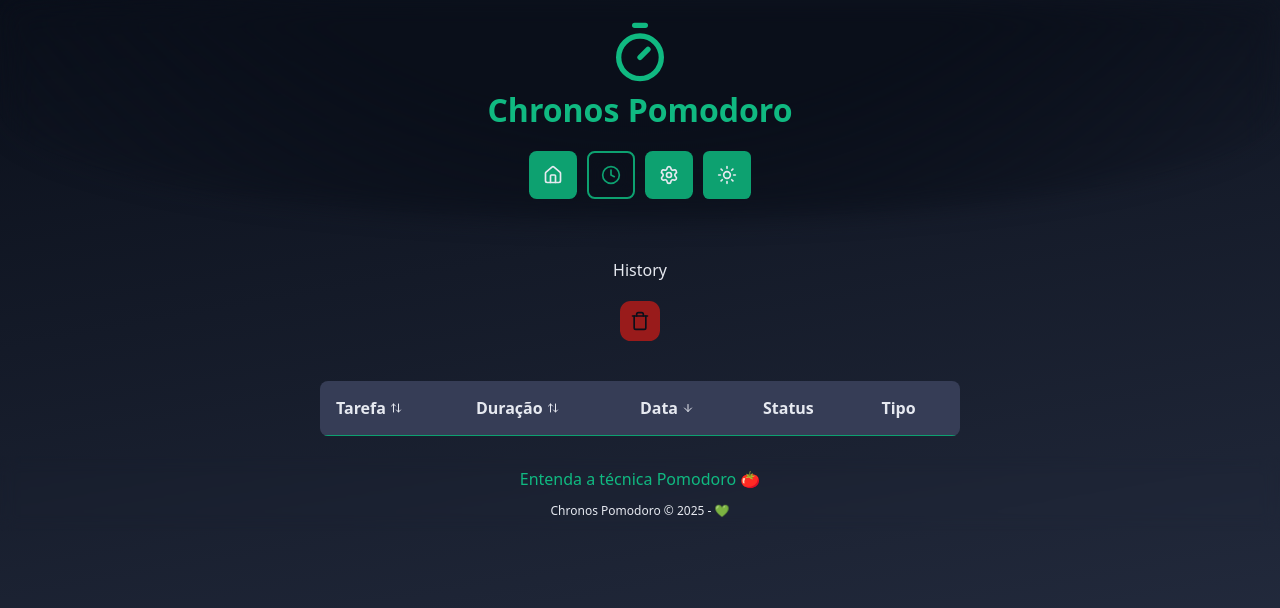
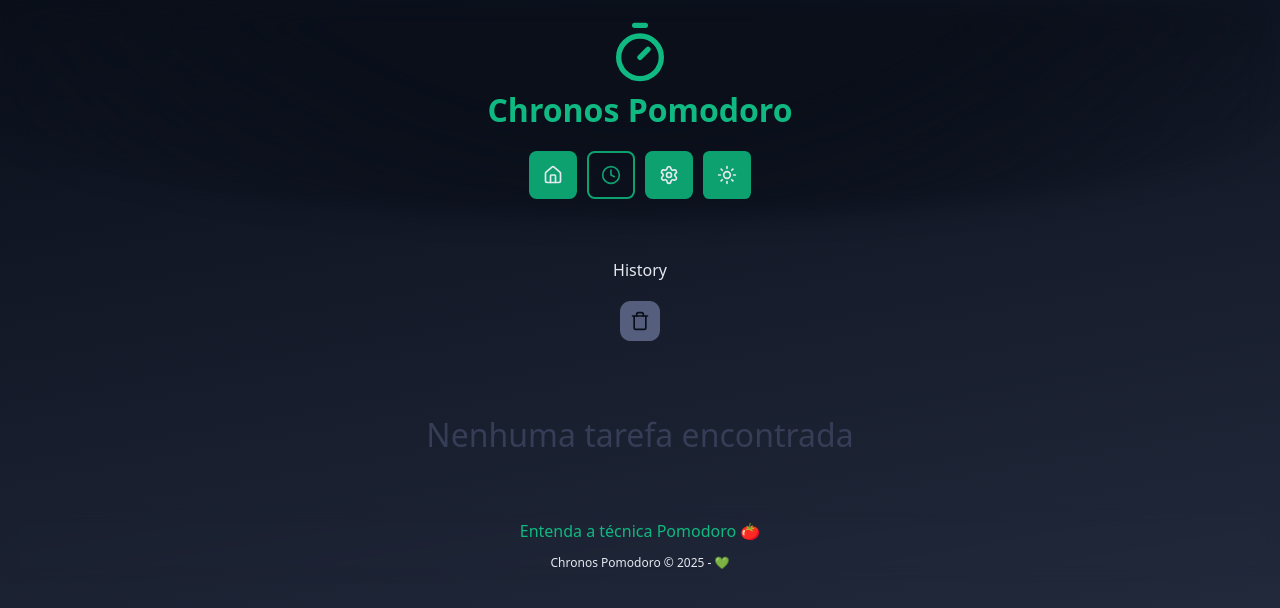
Before and after one commit to StealthWorm/chronos-pomodoro, a React (Vite) app: page /history in a window 1280 px wide. Shown: the top 608 px of the page. Built offline with nearby package versions, Linux system fonts and the light colour scheme.

Commit message:
feat: included reset History with initial state on click in the trash Button. Included new action to handle this option and styles to display when there are no options available

```diff
--- a/src/contexts/TaskContext/TaskContextProvider.tsx
+++ b/src/contexts/TaskContext/TaskContextProvider.tsx
@@ -58,6 +58,11 @@ export function TaskContextProvider({ children }: TasksContextProviderProps) {
     dispatch(interruptTaskAction());
   }
 
+  const resetState = () => {
+    dispatch(resetAction());
+    localStorage.removeItem('state');
+  }
+
   useEffect(() => {
     if (state.currentCycle >= 8 && !state.activeTask) {
       dispatch(resetAction());
@@ -89,8 +94,7 @@ export function TaskContextProvider({ children }: TasksContextProviderProps) {
       state,
       createNewTask,
       interruptTask,
-      endTask: () => { },
-      reset: () => { }
+      reset: resetState,
     }}
     >
       {children}
--- a/src/contexts/TaskContext/index.tsx
+++ b/src/contexts/TaskContext/index.tsx
@@ -6,7 +6,6 @@ export type TaskContextType = {
   state: TaskStateModel;
   createNewTask: (task: TaskModel) => void;
   interruptTask: () => void;
-  endTask: () => void;
   reset: () => void;
 };
 
--- a/src/pages/History/index.tsx
+++ b/src/pages/History/index.tsx
@@ -1,3 +1,4 @@
+import { useEffect, useState } from 'react';
 import { ArrowDownIcon, ArrowUpDownIcon, ArrowUpIcon, TrashIcon } from 'lucide-react'
 import { Container } from '../../components/Container';
 import { Heading } from '../../components/Heading';
@@ -6,12 +7,11 @@ import { useTaskContext } from '../../contexts/TaskContext/useTaskContext';
 import { formatDate } from '../../utils/formatDate';
 import { formatTime } from '../../utils/formatTime';
 import { getTaskStatus } from '../../utils/getTaskStatus';
+import { sortTasks, type SortTasksOptions } from '../../utils/sortTasks';
 import styles from './styles.module.css';
-import { sortTasks, type SortTasksOptions } from '../../utils/sortTasks';
-import { useState } from 'react';
 
 export function History() {
-  const { state } = useTaskContext();
+  const { state, reset } = useTaskContext();
   const [sortTasksOptions, setSortTasksOptions] = useState<SortTasksOptions>(() => {
     return {
       tasks: sortTasks({ tasks: state.tasks }),
@@ -40,6 +40,27 @@ export function History() {
     });
   }
 
+  const handleDeleteAllTasks = () => {
+    if (!confirm('Tem certeza que deseja apagar todo o histórico?')) {
+      return;
+    }
+
+    reset();
+  }
+
+  useEffect(() => {
+    setSortTasksOptions(prev => ({
+      ...prev,
+      tasks: sortTasks({
+        tasks: state.tasks,
+        field: prev.field,
+        direction: prev.direction
+      }),
+    }));
+  }, [state.tasks]);
+
+  const hasTasks = sortTasksOptions.tasks.length > 0;
+
   return (
     <div className={styles.historyContainer}>
       <Container>
@@ -51,11 +72,13 @@ export function History() {
               color='error'
               aria-label='Apagar todo o histórico'
               title='Apagar histórico'
+              onClick={handleDeleteAllTasks}
+              disabled={!hasTasks}
             />
           </span>
         </Heading>
       </Container>
-
+      {hasTasks ? (
         <Container>
           <div className={styles.responsiveTable}>
             <table>
@@ -116,6 +139,11 @@ export function History() {
             </table>
           </div>
         </Container>
+      ) : (
+        <Container>
+          <p className={styles.noTasks}>Nenhuma tarefa encontrada</p>
+        </Container>
+      )}
     </div>
   )
 }
--- a/src/pages/History/styles.module.css
+++ b/src/pages/History/styles.module.css
@@ -103,3 +103,11 @@
 .responsiveTable td span.abandoned {
   background-color: var(--gray-500);
 }
+
+.noTasks {
+  font-size: 3.2rem;
+  font-weight: 500;
+  color: var(--gray-600);
+  text-align: center;
+  margin: 3.2rem 0;
+}
--- a/src/reducers/tasks/reducer.ts
+++ b/src/reducers/tasks/reducer.ts
@@ -2,6 +2,7 @@ import type { TaskStateModel } from "../../models/TaskStateModel";
 import { formatTime } from "../../utils/formatTime";
 import { getNextCycle } from "../../utils/getNextCycle";
 import { TaskActionTypes, type TaskActionModel } from "./actions";
+import { initialState } from "../../contexts/TaskContext/initialState";
 
 export function taskReducer(state: TaskStateModel, action: TaskActionModel) {
   switch (action.type) {
@@ -45,13 +46,7 @@ export function taskReducer(state: TaskStateModel, action: TaskActionModel) {
     }
 
     case TaskActionTypes.RESET: {
-      return {
-        ...state,
-        activeTask: null,
-        millisecondsRemaining: 0,
-        formattedMillisecondsRemaining: '00:00',
-        tasks: [],
-      }
+      return { ...initialState }
     }
 
     default:
```
Lines whose indentation alone changed are shown as unchanged.
